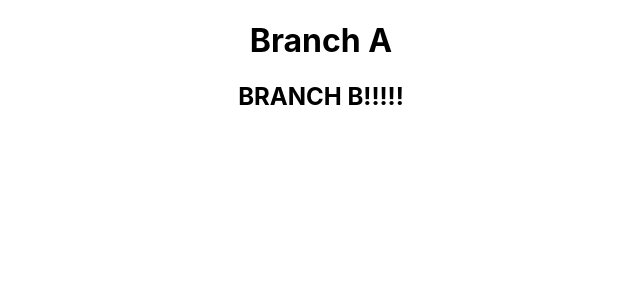
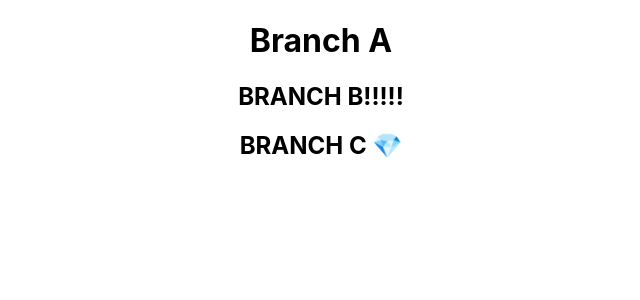
Before and after one commit to kmarks2013/branches-test, a React (Create React App) app: page / in a window 1280 px wide. Shown: the top 300 px of the page, without its empty margins (319-959 px from the left). Built offline with nearby package versions, Linux system fonts and the light colour scheme.

Commit message:
Kim's changes

```diff
--- /dev/null
+++ b/src/components/BranchC.js
@@ -0,0 +1,11 @@
+import React, { Component } from 'react'
+
+export default class BranchC extends Component {
+    render() {
+        return (
+            <div>
+                <h2> BRANCH C 💎</h2>
+            </div>
+        )
+    }
+}
--- a/src/containers/MainContainer.js
+++ b/src/containers/MainContainer.js
@@ -1,6 +1,7 @@
 import React, { Component } from 'react'
 import BranchA from '../components/BranchA'
 import BranchB from '../components/BranchB'
+import BranchC from '../components/BranchC'
 
 export default class MainContainer extends Component {
     render() {
@@ -8,6 +9,7 @@
             <div>
                 <BranchA />
                 <BranchB />
+                <BranchC />
             </div>
         )
     }
```
